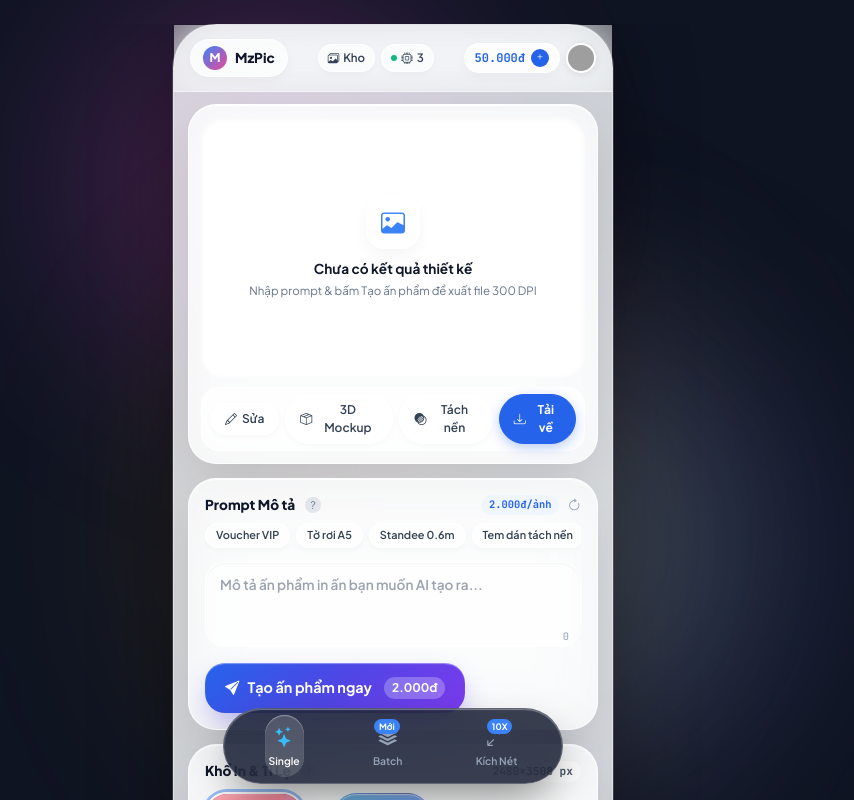
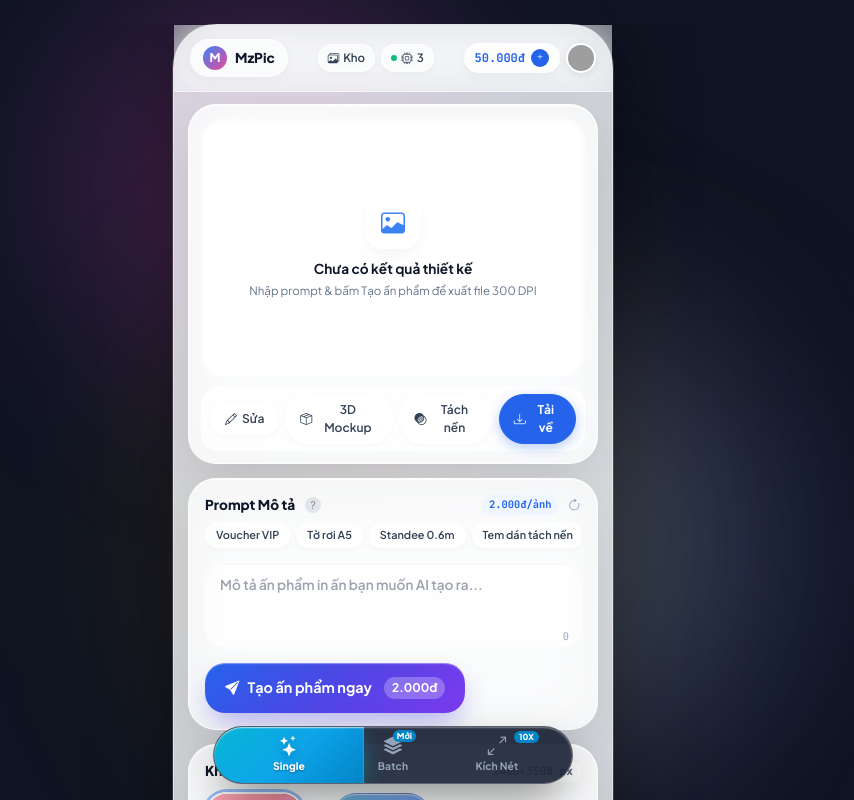
Before and after one commit to phannguyenbuu/mzpic, a React (Vite) app: page / in a window 1280 px wide. Shown: the top 800 px of the page, without its empty margins (247-1101 px from the left). Built offline with nearby package versions, Linux system fonts and the light colour scheme; no server answers; grey boxes are pictures that could not be loaded.

Commit message:
feat: active taskbar item uses cyan gradient fitting full height, center item width=height, side items fit ends

```diff
--- a/src/components/BottomDock.jsx
+++ b/src/components/BottomDock.jsx
@@ -3,33 +3,36 @@ import Tooltip from './Tooltip';
 
 export default function BottomDock({ activeTab, setActiveTab }) {
   const items = [
-    { id: 'single', label: 'Single', icon: 'bi-stars', hint: 'Tạo & Sửa ấn phẩm đơn lẻ' },
-    { id: 'batch', label: 'Batch', icon: 'bi-stack', badge: 'Mới', hint: 'Tạo ấn phẩm hàng loạt theo danh sách' },
-    { id: 'upscale', label: 'Kích Nét', icon: 'bi-arrows-angle-expand', badge: '10X', hint: 'Kích nét siêu phân giải 300-600 DPI' },
+    { id: 'single', label: 'Single', icon: 'bi-stars', hint: 'Tạo & Sửa ấn phẩm đơn lẻ', pos: 'left' },
+    { id: 'batch', label: 'Batch', icon: 'bi-stack', badge: 'Mới', hint: 'Tạo ấn phẩm hàng loạt theo danh sách', pos: 'center' },
+    { id: 'upscale', label: 'Kích Nét', icon: 'bi-arrows-angle-expand', badge: '10X', hint: 'Kích nét siêu phân giải 300-600 DPI', pos: 'right' },
   ];
 
   return (
-    <div className="liquid-dock-container">
+    <nav className="liquid-dock-container" aria-label="Taskbar chính">
       <div className="liquid-dock">
         {items.map((item) => {
           const isActive = activeTab === item.id;
           return (
-            <Tooltip key={item.id} text={item.hint} position="top">
             <button
+              key={item.id}
               type="button"
-                className={`dock-item ${isActive ? 'active' : ''}`}
+              className={`dock-item dock-item-${item.pos} ${isActive ? 'active' : ''}`}
               onClick={() => setActiveTab(item.id)}
             >
+              <Tooltip text={item.hint} position="top" style={{ width: '100%', height: '100%', display: 'flex' }}>
+                <div className="dock-item-content">
                   <div className="dock-icon-box">
                     <i className={`bi ${item.icon}`}></i>
                   </div>
-                <span>{item.label}</span>
-                {item.badge && <span className="dock-badge">{item.badge}</span>}
+                  <span className="dock-label">{item.label}</span>
+                  {item.badge && <span className={`dock-badge ${isActive ? 'badge-active' : ''}`}>{item.badge}</span>}
+                </div>
+              </Tooltip>
             </button>
-            </Tooltip>
           );
         })}
       </div>
-    </div>
+    </nav>
   );
 }
--- a/src/components/Tooltip.jsx
+++ b/src/components/Tooltip.jsx
@@ -1,6 +1,6 @@
 import React, { useState } from 'react';
 
-export default function Tooltip({ text, children, position = 'top' }) {
+export default function Tooltip({ text, children, position = 'top', className = '', style = {} }) {
   const [visible, setVisible] = useState(false);
 
   if (!text) return children;
@@ -37,7 +37,8 @@ export default function Tooltip({ text, children, position = 'top' }) {
 
   return (
     <div
-      style={{ position: 'relative', display: 'inline-flex', alignItems: 'center' }}
+      className={className}
+      style={{ position: 'relative', display: 'inline-flex', alignItems: 'center', ...style }}
       onMouseEnter={() => setVisible(true)}
       onMouseLeave={() => setVisible(false)}
       onTouchStart={() => setVisible(!visible)}
--- a/src/index.css
+++ b/src/index.css
@@ -252,6 +252,8 @@ body {
 
 /* ===================================================================
    LIQUID PILL NAVIGATION & DOCK (Image 1 style)
+/* ===================================================================
+   LIQUID PILL NAVIGATION & DOCK (Image 1 & 4 style)
    =================================================================== */
 .liquid-dock-container {
   position: fixed;
@@ -259,76 +261,155 @@ body {
   left: 50%;
   transform: translateX(-50%);
   width: calc(100% - 32px);
-  max-width: 340px;
+  max-width: 360px;
   z-index: 9999;
   pointer-events: auto;
 }
 
 .liquid-dock {
-  background: rgba(15, 23, 42, 0.82);
+  height: 58px;
+  background: rgba(15, 23, 42, 0.86);
   backdrop-filter: blur(32px) saturate(200%);
   -webkit-backdrop-filter: blur(32px) saturate(200%);
   border: 1px solid rgba(255, 255, 255, 0.22);
   border-radius: 9999px;
-  padding: 6px 8px;
+  padding: 0;
   display: flex;
   align-items: center;
-  justify-content: space-around;
-  box-shadow: 0 20px 45px -10px rgba(0, 0, 0, 0.5), inset 0 1px 1px rgba(255, 255, 255, 0.35);
+  justify-content: space-between;
+  box-shadow: 0 20px 45px -10px rgba(0, 0, 0, 0.55), inset 0 1px 1.5px rgba(255, 255, 255, 0.35);
+  overflow: hidden;
+  position: relative;
 }
 
 .dock-item {
-  flex: 1;
+  height: 100%;
   display: flex;
-  flex-direction: column;
   align-items: center;
   justify-content: center;
-  padding: 8px 4px;
-  border-radius: 9999px;
-  color: #94a3b8;
-  font-size: 0.65rem;
-  font-weight: 600;
   border: none;
   background: transparent;
+  color: #94a3b8;
   cursor: pointer;
-  transition: all 0.2s ease;
   position: relative;
-  gap: 3px;
+  transition: all 0.25s cubic-bezier(0.34, 1.56, 0.64, 1);
+  padding: 0;
+  user-select: none;
 }
 
 .dock-item:hover {
   color: #ffffff;
 }
 
-.dock-item.active {
-  background: rgba(255, 255, 255, 0.16);
-  color: #ffffff;
-  box-shadow: inset 0 1px 1px rgba(255, 255, 255, 0.4);
+/* Left item: fit đầu bên trái */
+.dock-item-left {
+  flex: 1;
 }
 
-.dock-item.active .dock-icon-box {
-  color: #38bdf8;
-  transform: scale(1.1);
+.dock-item-left.active {
+  background: linear-gradient(135deg, #06b6d4 0%, #0ea5e9 50%, #0284c7 100%);
+  color: #ffffff;
+  border-top-left-radius: 9999px;
+  border-bottom-left-radius: 9999px;
+  border-top-right-radius: 28px;
+  border-bottom-right-radius: 28px;
+  box-shadow: 0 8px 24px -4px rgba(6, 182, 212, 0.55), inset 0 1px 1.5px rgba(255, 255, 255, 0.7);
+}
+
+/* Center item: chiều ngang = chiều cao (aspect-ratio: 1) */
+.dock-item-center {
+  width: 58px;
+  height: 58px;
+  flex-shrink: 0;
+  border-radius: 9999px;
+  margin: 0 auto;
+}
+
+.dock-item-center.active {
+  background: linear-gradient(135deg, #06b6d4 0%, #0ea5e9 50%, #0284c7 100%);
+  color: #ffffff;
+  border-radius: 9999px;
+  box-shadow: 0 8px 24px -4px rgba(6, 182, 212, 0.55), inset 0 1px 1.5px rgba(255, 255, 255, 0.7);
+}
+
+/* Right item: fit đầu bên phải */
+.dock-item-right {
+  flex: 1;
+}
+
+.dock-item-right.active {
+  background: linear-gradient(135deg, #06b6d4 0%, #0ea5e9 50%, #0284c7 100%);
+  color: #ffffff;
+  border-top-right-radius: 9999px;
+  border-bottom-right-radius: 9999px;
+  border-top-left-radius: 28px;
+  border-bottom-left-radius: 28px;
+  box-shadow: 0 8px 24px -4px rgba(6, 182, 212, 0.55), inset 0 1px 1.5px rgba(255, 255, 255, 0.7);
+}
+
+.dock-item-content {
+  display: flex;
+  flex-direction: column;
+  align-items: center;
+  justify-content: center;
+  gap: 2px;
+  width: 100%;
+  height: 100%;
+  position: relative;
 }
 
 .dock-icon-box {
   font-size: 1.15rem;
-  transition: transform 0.2s ease;
+  line-height: 1;
+  transition: transform 0.2s cubic-bezier(0.34, 1.56, 0.64, 1);
   display: flex;
   align-items: center;
   justify-content: center;
 }
 
+.dock-item.active .dock-icon-box {
+  transform: scale(1.1);
+  color: #ffffff;
+  filter: drop-shadow(0 2px 4px rgba(0, 0, 0, 0.25));
+}
+
+.dock-label {
+  font-size: 0.65rem;
+  font-weight: 700;
+  letter-spacing: 0.01em;
+  transition: all 0.2s ease;
+}
+
+.dock-item.active .dock-label {
+  color: #ffffff;
+  font-weight: 800;
+  text-shadow: 0 1px 2px rgba(0, 0, 0, 0.35);
+}
+
 .dock-badge {
   position: absolute;
   top: 4px;
-  right: 18%;
-  background: #3b82f6;
+  right: 22%;
+  background: #0284c7;
   color: #ffffff;
-  font-size: 0.55rem;
-  font-weight: 700;
+  font-size: 0.52rem;
+  font-weight: 800;
   padding: 1px 5px;
   border-radius: 9999px;
+  transition: all 0.2s ease;
+  line-height: 1.2;
+}
+
+.dock-item-center .dock-badge {
+  right: 6px;
+  top: 4px;
+  padding: 1px 4px;
+}
+
+.dock-badge.badge-active {
+  background: #ffffff;
+  color: #0284c7;
+  box-shadow: 0 2px 6px rgba(0, 0, 0, 0.2);
 }
 
 /* ===================================================================
```
Lines whose indentation alone changed are shown as unchanged.
